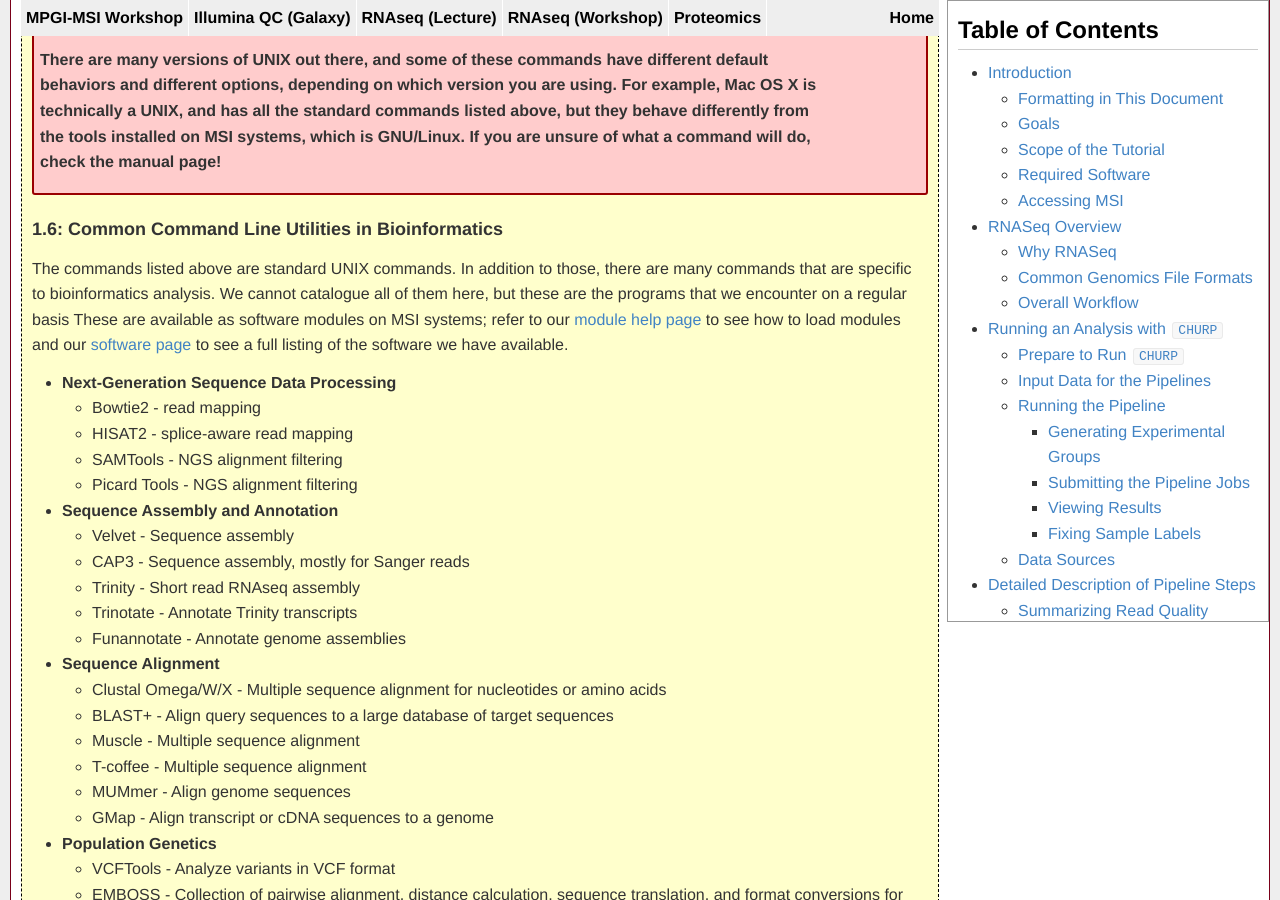
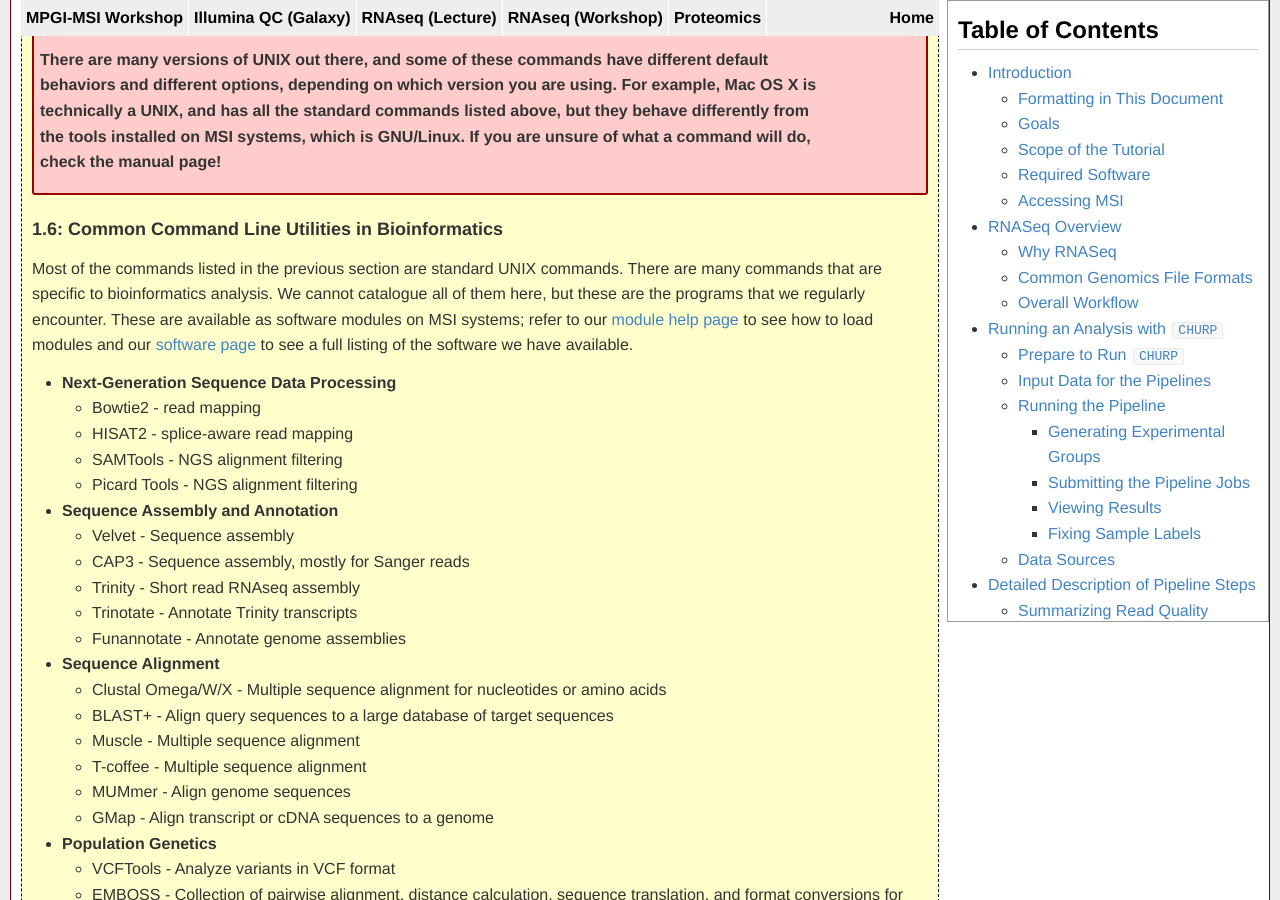
Before and after one commit to msi-ris/Tutorials, a Jekyll site: the page built from rnaseq_cmd_beta.md, in a window 1280 px wide and 900 px high, scrolled down 14653 px. Built offline with Jekyll 4.4.1, drawn with Linux system fonts in a browser that asks for light colours.

Commit message:
Update rnaseq beta

```diff
--- a/rnaseq_cmd_beta.md
+++ b/rnaseq_cmd_beta.md
@@ -455,10 +455,10 @@ command will do, check the manual page!
 </div>
 
 ### <a name="1.5"></a> 1.6: Common Command Line Utilities in Bioinformatics
-The commands listed above are standard UNIX commands. In addition to those,
-there are many commands that are specific to bioinformatics analysis. We cannot
-catalogue all of them here, but these are the programs that we encounter on a
-regular basis These are available as software modules on MSI systems; refer to
+Most of the commands listed in the previous section are standard UNIX commands.
+There are many commands that are specific to bioinformatics analysis. We cannot
+catalogue all of them here, but these are the programs that we regularly
+encounter. These are available as software modules on MSI systems; refer to
 our [module help page](https://www.msi.umn.edu/support/faq/what-module) to see
 how to load modules and our [software page](https://www.msi.umn.edu/software) to
 see a full listing of the software we have available.
```
